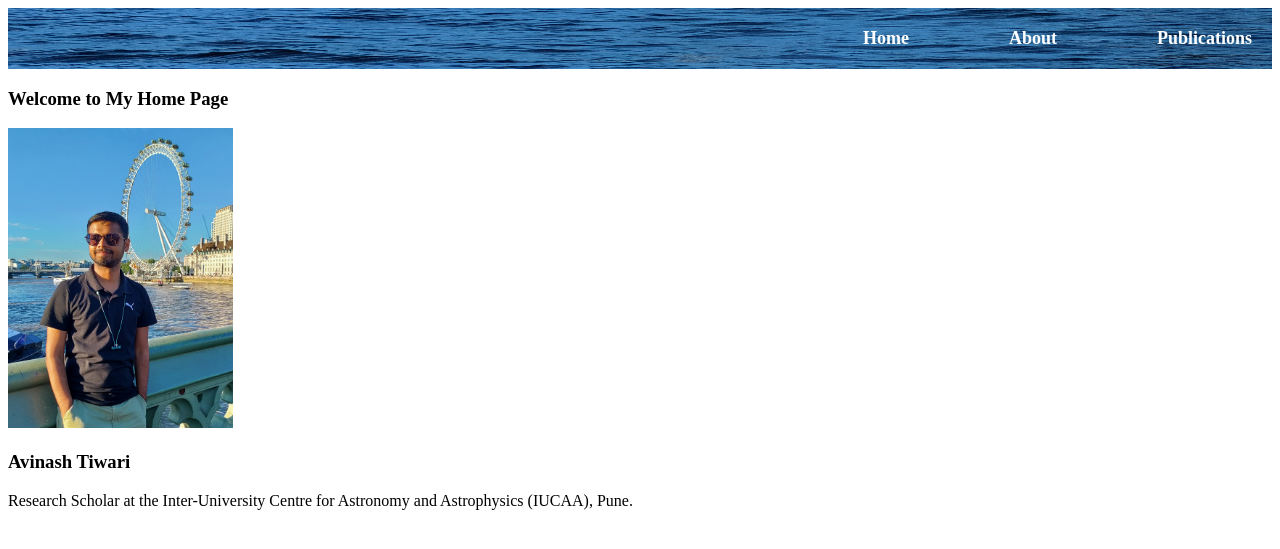
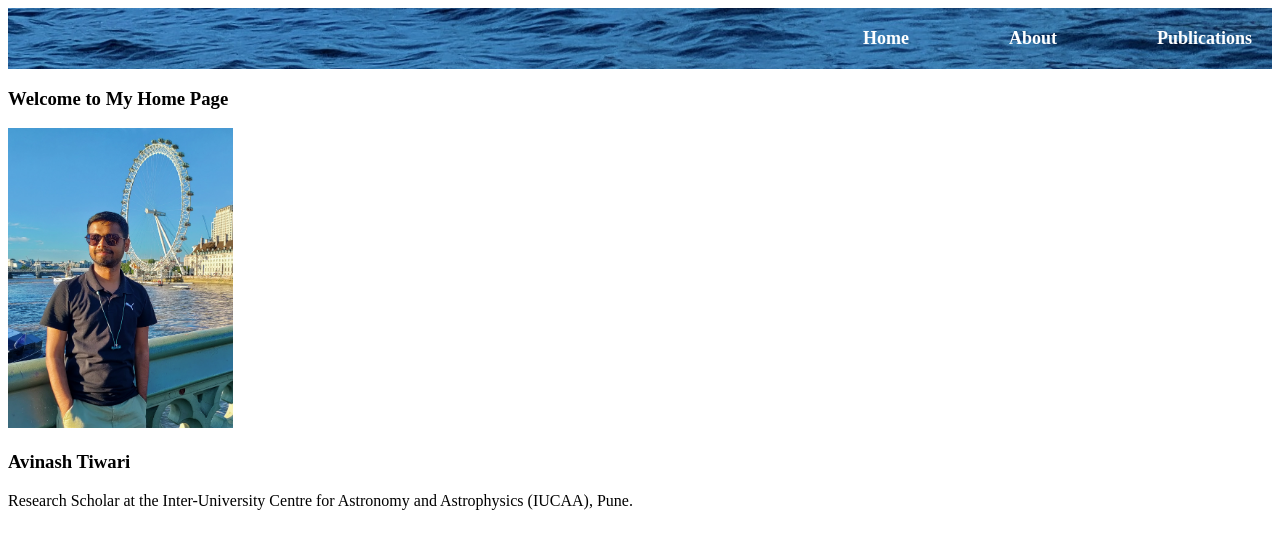
Before and after one commit to avinash-tiwari-at/avinash-tiwari-at.github.io, a Jekyll site: the page built from index.md, in a window 1280 px wide. Shown: the top 549 px of the page. Built offline with Jekyll 4.4.1, drawn with Linux system fonts in a browser that asks for light colours.

Commit message:
Update style.css

```diff
--- a/assets/style.css
+++ b/assets/style.css
@@ -1,7 +1,7 @@
 .navbar {
   background-image: url('/assets/navbar-bg.jpg');
   background-size: cover;
-  background-repeat: round;
+  background-repeat: no-repeat;
   background-position: center;
   padding: 20px;
   display: flex;
```
